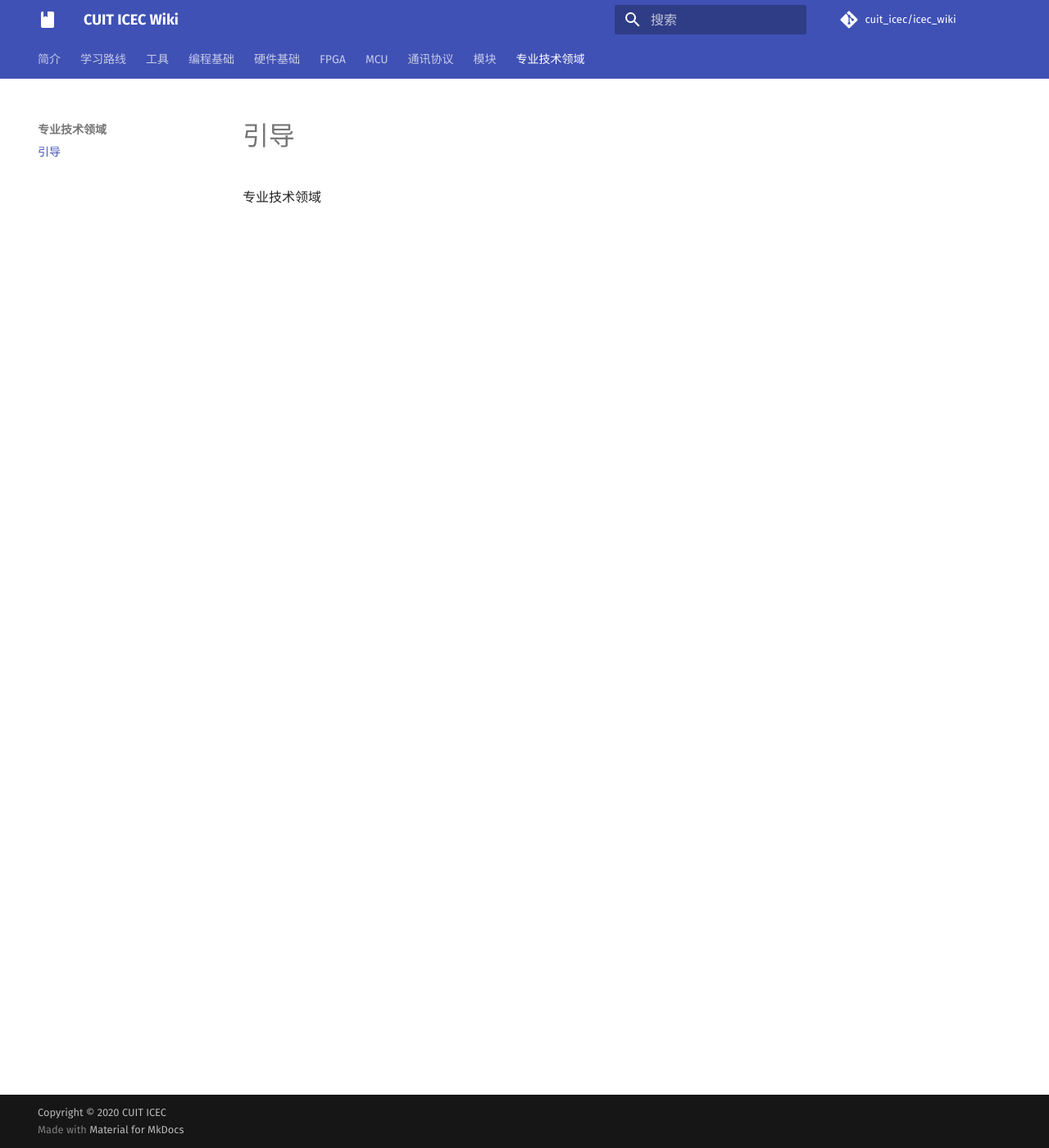
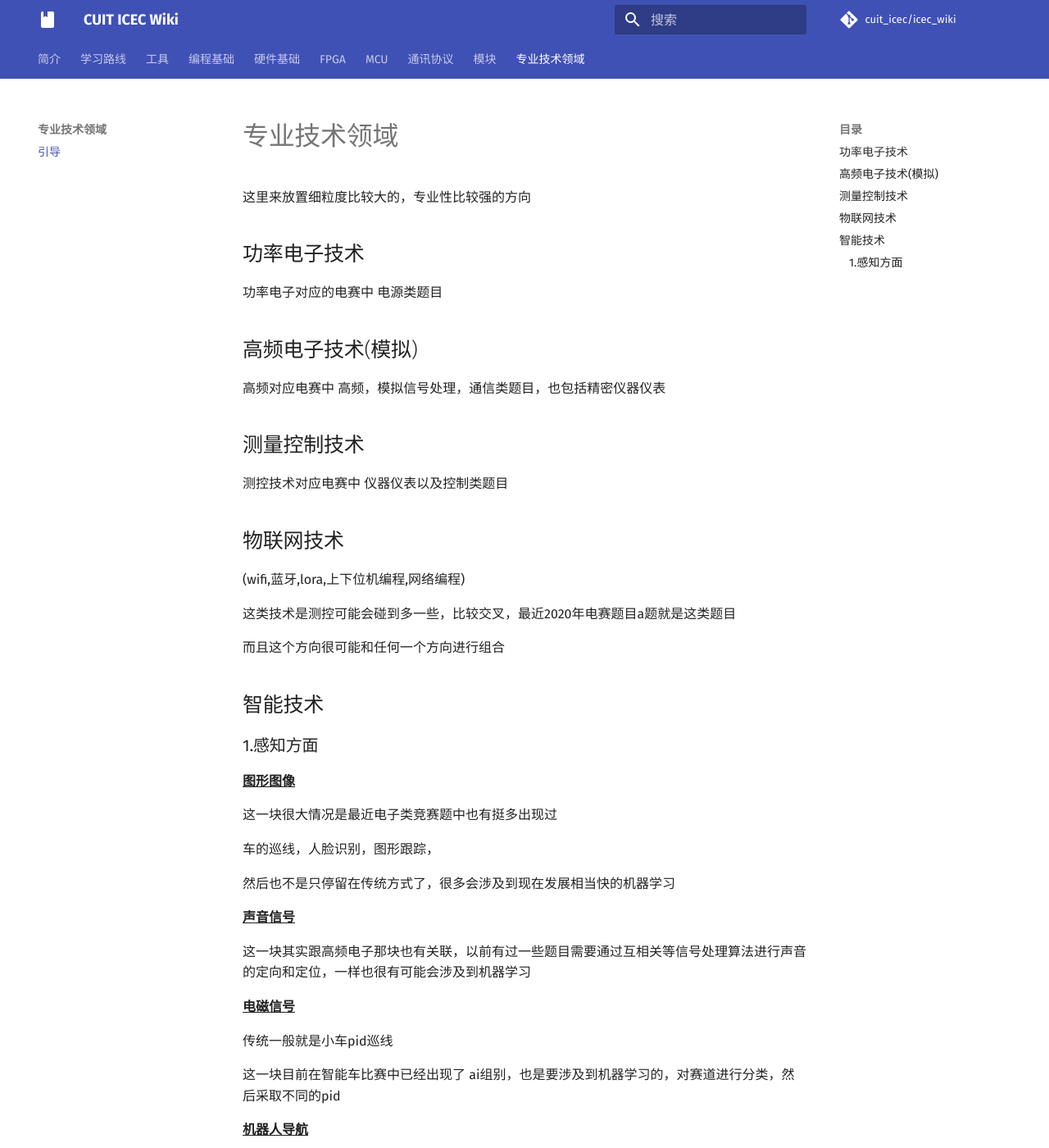
Before and after one commit to cuit-icec/cuit-icec.github.io, an MkDocs documentation site: the page built from docs/pro/intro.md, in a window 1280 px wide and 1400 px high. Shown: the whole window at 82% size. Built offline with MkDocs 1.6.1 and Material for MkDocs 9.7.7, drawn with Linux system fonts in a browser that asks for light colours; nearby versions of some CDN libraries; some of the changed text lies outside the part shown.

Commit message:
专业领域

```diff
--- a/docs/pro/intro.md
+++ b/docs/pro/intro.md
@@ -1 +1,49 @@
-专业技术领域
+# 专业技术领域
+
+这里来放置细粒度比较大的，专业性比较强的方向
+
+## 功率电子技术
+
+功率电子对应的电赛中 电源类题目
+
+## 高频电子技术(模拟)
+
+高频对应电赛中 高频，模拟信号处理，通信类题目，也包括精密仪器仪表
+
+## 测量控制技术
+
+测控技术对应电赛中 仪器仪表以及控制类题目
+
+## 物联网技术
+
+(wifi,蓝牙,lora,上下位机编程,网络编程)
+
+这类技术是测控可能会碰到多一些，比较交叉，最近2020年电赛题目a题就是这类题目
+
+而且这个方向很可能和任何一个方向进行组合
+
+## 智能技术
+
+### 1.感知方面
+
+**<u>图形图像</u>**
+
+这一块很大情况是最近电子类竞赛题中也有挺多出现过
+
+车的巡线，人脸识别，图形跟踪，
+
+然后也不是只停留在传统方式了，很多会涉及到现在发展相当快的机器学习
+
+**<u>声音信号</u>**
+
+这一块其实跟高频电子那块也有关联，以前有过一些题目需要通过互相关等信号处理算法进行声音的定向和定位，一样也很有可能会涉及到机器学习
+
+**<u>电磁信号</u>**
+
+传统一般就是小车pid巡线
+
+这一块目前在智能车比赛中已经出现了 ai组别，也是要涉及到机器学习的，对赛道进行分类，然后采取不同的pid
+
+**<u>机器人导航</u>**
+
+这一类专业性比较强，主要是slam算法以及路径规划算法，这些的话对处理器的要求就比较高了，需要soc级别的，一般采用ros等现成框架，如果要深入领域内。那么就要去扣原理而不是仅仅做出效果。电赛基本很难涉及，因为电赛周期比较短，但如果说像飞机这种，用slam来代替光流，应该会稳定很多
```
